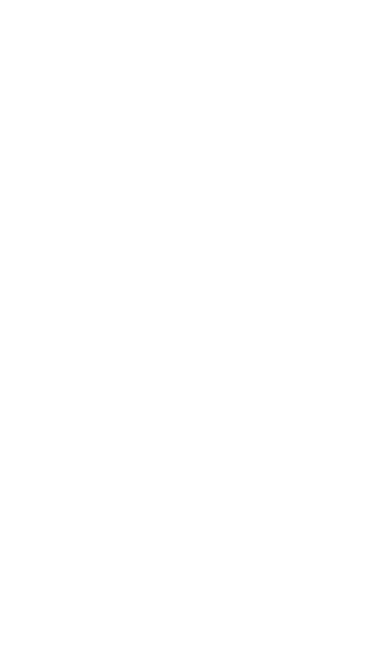
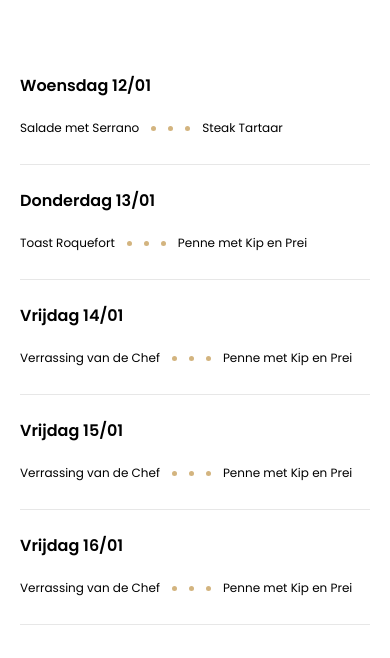
Before and after one commit to TearsOprah/hello-brand-test, a React (Vite) app: page / in a window 390 px wide. Shown: the part 910-1568 px from the top of the page. Before the commit the page ends 900 px from the top, so only its background shows below. Built offline with nearby package versions, Linux system fonts and the light colour scheme.

Commit message:
feat: верстка Schedule

```diff
--- a/src/components/App/App.jsx
+++ b/src/components/App/App.jsx
@@ -1,11 +1,13 @@
 import './App.css'
 import Intro from "../Intro/Intro.jsx";
+import Schedule from "../Schedule/Schedule.jsx";
 
 function App() {
 
   return (
     <>
       <Intro />
+      <Schedule />
     </>
   )
 }
--- /dev/null
+++ b/src/components/Schedule/Schedule.css
@@ -0,0 +1,129 @@
+.circle {
+  width: 5px;
+  height: 5px;
+  position: relative;
+}
+
+.circle::before {
+  content: "";
+  display: block;
+  width: 100%;
+  height: 100%;
+  background-color: #D3B47F;
+  border-radius: 50%;
+}
+
+.schedule {
+  padding: 80px 20px 90px;
+  color: var(--secondary-text-color);
+  display: grid;
+  grid-template-columns: 469px 1fr;
+  gap: 32px;
+}
+
+.schedule__list {
+  display: flex;
+  flex-direction: column;
+  gap: 20px;
+}
+
+.schedule__list-item {
+  border-bottom: 1px solid var(--grey-color);
+  padding: 0 0 20px;
+  display: flex;
+  flex-direction: column;
+  gap: 10px;
+}
+
+.schedule__day {
+  font-size: 24px;
+  font-style: normal;
+  font-weight: 600;
+  line-height: 32px;
+}
+
+.schedule__menu {
+  display: flex;
+  align-items: center;
+  gap: 12px;
+}
+
+.schedule__dish {
+  font-size: 18px;
+  font-style: normal;
+  font-weight: 400;
+  line-height: 32px;
+}
+
+.circle-block {
+  display: flex;
+  gap: 12px;
+}
+
+.circle {
+
+}
+
+.schedule__menu {
+
+}
+
+.schedule__image {
+  width: 100%;
+  max-width: 668px;
+  object-fit: contain;
+}
+
+@media (max-width: 1050px) {
+  .schedule__day {
+    font-size: 20px;
+  }
+
+  .schedule__dish {
+    font-size: 14px;
+  }
+
+  .schedule {
+    grid-template-columns: 400px 1fr;
+    gap: 20px;
+  }
+}
+
+@media (max-width: 950px) {
+  .schedule__day {
+    font-size: 24px;
+  }
+
+  .schedule__dish {
+    font-size: 18px;
+  }
+
+  .schedule {
+    grid-template-columns: 1fr;
+    gap: 40px;
+  }
+
+  .schedule__image {
+    justify-self: center;
+  }
+}
+
+@media (max-width: 550px) {
+  .schedule__day {
+    font-size: 20px;
+  }
+
+  .schedule__dish {
+    font-size: 14px;
+  }
+}
+
+@media (max-width: 440px) {
+  .schedule__day {
+    font-size: 16px;
+  }
+
+  .schedule__dish {
+    font-size: 12px;
+  }
+}
--- /dev/null
+++ b/src/components/Schedule/Schedule.jsx
@@ -0,0 +1,81 @@
+import './Schedule.css';
+import scheduleImg from '../../assets/schedule-image.png';
+
+const Schedule = () => {
+  return (
+    <section className={'schedule'}>
+
+      <ul className={'schedule__list'}>
+        <li className={'schedule__list-item'}>
+          <p className={'schedule__day'}>Woensdag 12/01</p>
+          <div className={'schedule__menu'}>
+            <p className={'schedule__dish'}>Salade met Serrano</p>
+            <div className={'circle-block'}>
+              <div className={'circle'}></div>
+              <div className={'circle'}></div>
+              <div className={'circle'}></div>
+            </div>
+            <p className={'schedule__dish'}>Steak Tartaar</p>
+          </div>
+        </li>
+
+        <li className={'schedule__list-item'}>
+          <p className={'schedule__day'}>Donderdag 13/01</p>
+          <div className={'schedule__menu'}>
+            <p className={'schedule__dish'}>Toast Roquefort</p>
+            <div className={'circle-block'}>
+              <div className={'circle'}></div>
+              <div className={'circle'}></div>
+              <div className={'circle'}></div>
+            </div>
+            <p className={'schedule__dish'}>Penne met Kip en Prei</p>
+          </div>
+        </li>
+
+        <li className={'schedule__list-item'}>
+          <p className={'schedule__day'}>Vrijdag 14/01</p>
+          <div className={'schedule__menu'}>
+            <p className={'schedule__dish'}>Verrassing van de Chef</p>
+            <div className={'circle-block'}>
+              <div className={'circle'}></div>
+              <div className={'circle'}></div>
+              <div className={'circle'}></div>
+            </div>
+            <p className={'schedule__dish'}>Penne met Kip en Prei</p>
+          </div>
+        </li>
+
+        <li className={'schedule__list-item'}>
+          <p className={'schedule__day'}>Vrijdag 15/01</p>
+          <div className={'schedule__menu'}>
+            <p className={'schedule__dish'}>Verrassing van de Chef</p>
+            <div className={'circle-block'}>
+              <div className={'circle'}></div>
+              <div className={'circle'}></div>
+              <div className={'circle'}></div>
+            </div>
+            <p className={'schedule__dish'}>Penne met Kip en Prei</p>
+          </div>
+        </li>
+
+        <li className={'schedule__list-item'}>
+          <p className={'schedule__day'}>Vrijdag 16/01</p>
+          <div className={'schedule__menu'}>
+            <p className={'schedule__dish'}>Verrassing van de Chef</p>
+            <div className={'circle-block'}>
+              <div className={'circle'}></div>
+              <div className={'circle'}></div>
+              <div className={'circle'}></div>
+            </div>
+            <p className={'schedule__dish'}>Penne met Kip en Prei</p>
+          </div>
+        </li>
+      </ul>
+
+      <img className={'schedule__image'} src={scheduleImg} alt={'photo Tzeezotje'} />
+
+    </section>
+  )
+}
+
+export default Schedule;
--- a/src/styles/index.css
+++ b/src/styles/index.css
@@ -3,7 +3,9 @@
 :root {
   --max-width: 1208px;
   --main-text-color: #FFFFFF;
+  --secondary-text-color: #000;
   --blue-bg-color: #3A4574;
+  --grey-color: #E7E7E7;
 }
 
 *,
```
Also changed, not shown: src/assets/schedule-image.png (added).
